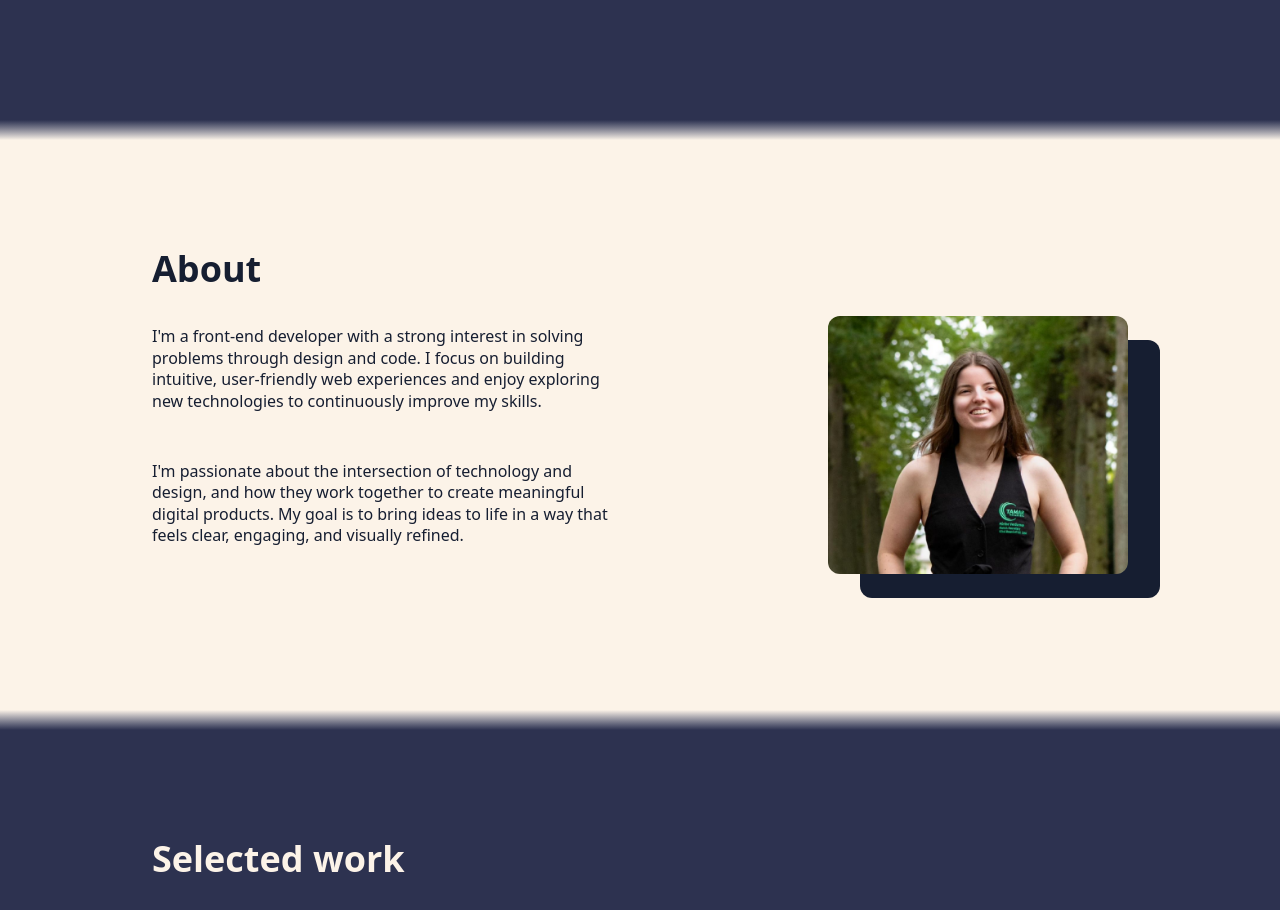
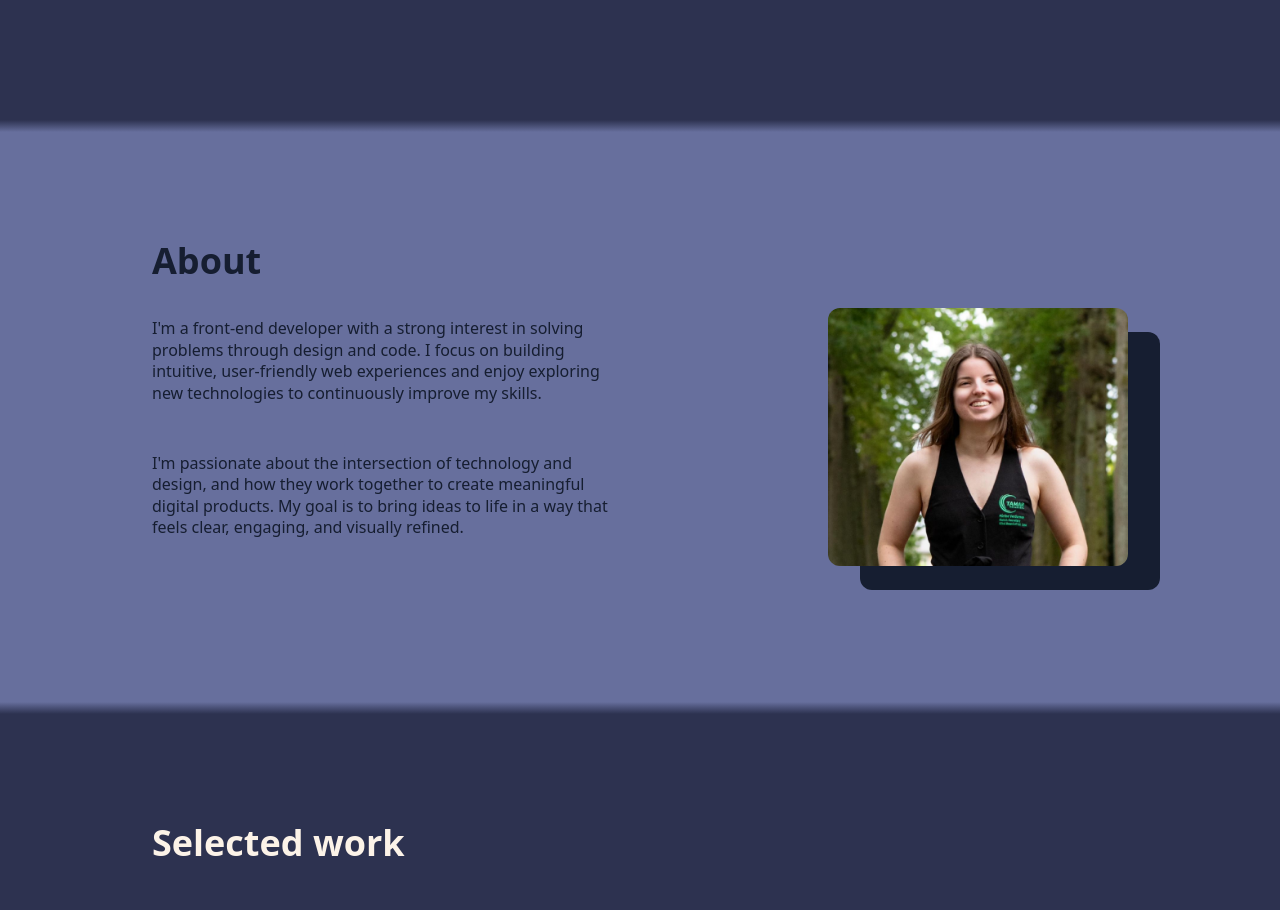
Before and after one commit to Muurthe/showcase-portfoliov2, a Next.js app: page / in a window 1280 px wide. Shown: the part 680-1590 px from the top of the page. Built offline with nearby package versions, Linux system fonts and the light colour scheme.

Commit message:
style: change color about section

```diff
--- a/src/app/page.tsx
+++ b/src/app/page.tsx
@@ -10,19 +10,19 @@ export default function Home() {
       <section id="hero">
         <Hero />
       </section>
-      <div className="h-5 bg-linear-to-b from-[rgb(var(--bg))] to-[rgb(var(--text))]"></div>
-      <section id="about" className="bg-[rgb(var(--text))]">
+      <div className="h-3 bg-linear-to-b from-[rgb(var(--bg))] to-[rgb(var(--muted))]"></div>
+      <section id="about" className="bg-[rgb(var(--muted))]">
         <About />
       </section>
-      <div className="h-5 bg-linear-to-b from-[rgb(var(--text))] to-[rgb(var(--bg))]"></div>
+      <div className="h-3 bg-linear-to-b from-[rgb(var(--muted))] to-[rgb(var(--bg))]"></div>
       <section id="work" className="bg-[rgb(var(--bg))]">
         <Work />
       </section>
-      <div className="h-5 bg-linear-to-b from-[rgb(var(--bg))] to-[rgb(var(--textdark))]"></div>
+      <div className="h-3 bg-linear-to-b from-[rgb(var(--bg))] to-[rgb(var(--textdark))]"></div>
       <section id="contact" className="bg-[rgb(var(--textdark))]">
         <Contact />
       </section>
-      <div className="h-5 bg-linear-to-b from-[rgb(var(--textdark))] to-[rgb(var(--surface))]"></div>
+      <div className="h-3 bg-linear-to-b from-[rgb(var(--textdark))] to-[rgb(var(--surface))]"></div>
     </main>
   );
 }
```
